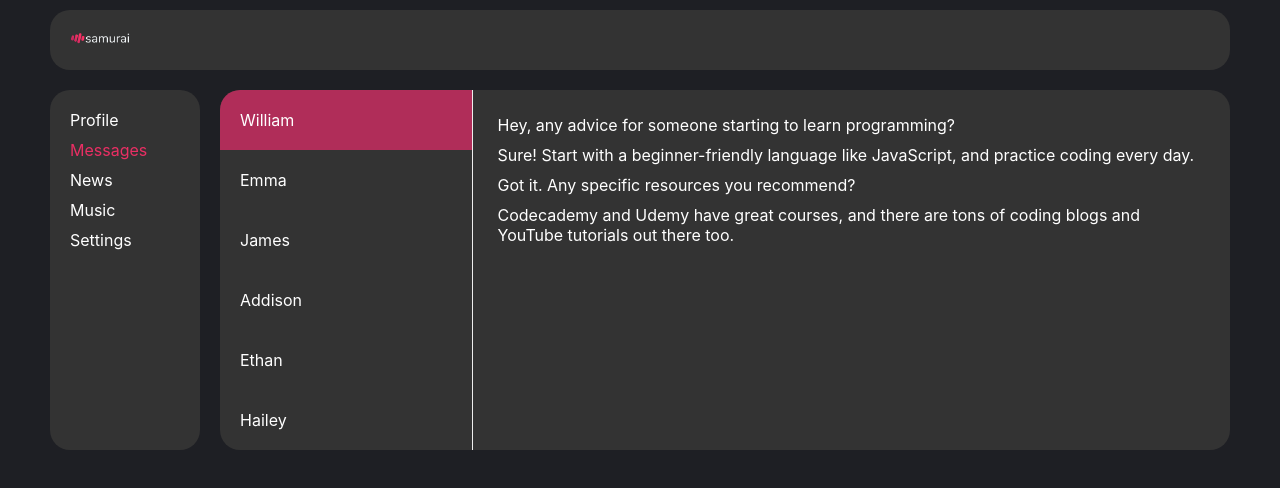
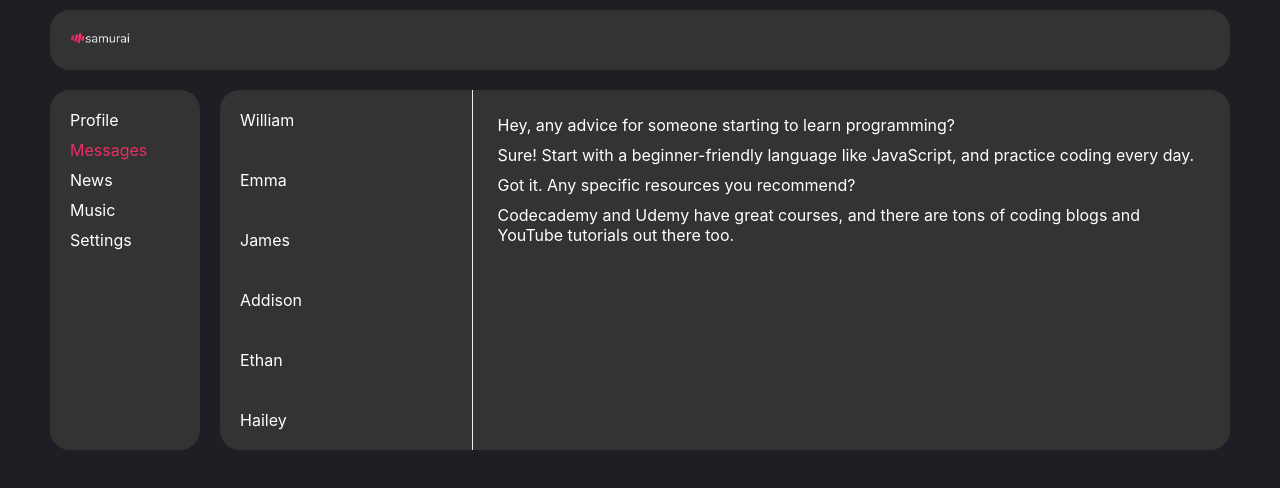
Before and after one commit to DenisKulik/samurai-way, a React (Create React App) app: page /dialogs in a window 1280 px wide. Shown: the top 488 px of the page. Built offline with nearby package versions, Linux system fonts and the light colour scheme.

Commit message:
move data from Dialog components to arrays

```diff
--- a/src/components/Dialogs/index.tsx
+++ b/src/components/Dialogs/index.tsx
@@ -4,27 +4,51 @@ import Message from './Message';
 
 
 const Dialogs = () => {
+    const dialogsData = [
+        { id: 1, name: 'William' },
+        { id: 2, name: 'Emma' },
+        { id: 3, name: 'James' },
+        { id: 4, name: 'Addison' },
+        { id: 5, name: 'Ethan' },
+        { id: 6, name: 'Hailey' },
+    ];
+
+    const messagesData = [
+        {
+            id: 1,
+            message: 'Hey, any advice for someone starting to learn programming?'
+        },
+        {
+            id: 2,
+            message: 'Sure! Start with a beginner-friendly language like JavaScript, and practice coding every day.'
+        },
+        {
+            id: 3,
+            message: 'Got it. Any specific resources you recommend?'
+        },
+        {
+            id: 4,
+            message: 'Codecademy and Udemy have great courses, and there are tons of coding blogs and YouTube tutorials out there too.'
+        },
+    ];
+
     return (
         <div className={ styles.dialogs }>
             <div className={ styles.dialogsItems }>
-                <Dialog id={ 1 } name={ 'William' } isActive />
-                <Dialog id={ 2 } name={ 'Emma' } isActive={ false } />
-                <Dialog id={ 3 } name={ 'James' } isActive={ false } />
-                <Dialog id={ 4 } name={ 'Addison' } isActive={ false } />
-                <Dialog id={ 5 } name={ 'Ethan' } isActive={ false } />
-                <Dialog id={ 6 } name={ 'Hailey' } isActive={ false } />
+                {
+                    dialogsData.map(user => (
+                        <Dialog key={ user.id } id={ user.id }
+                                name={ user.name }
+                                isActive={ false } />
+                    ))
+                }
             </div>
             <div className={ styles.dialogsMessages }>
-                <Message
-                    message="Hey, any advice for someone starting to learn programming?" />
-                <Message
-                    message="Sure! Start with a beginner-friendly language like
-                    JavaScript, and practice coding every day." />
-                <Message
-                    message="Got it. Any specific resources you recommend?" />
-                <Message
-                    message="Codecademy and Udemy have great courses, and there are tons
-                    of coding blogs and YouTube tutorials out there too." />
+                {
+                    messagesData.map(item => (
+                        <Message key={ item.id } message={ item.message } />
+                    ))
+                }
             </div>
         </div>
     );
```
